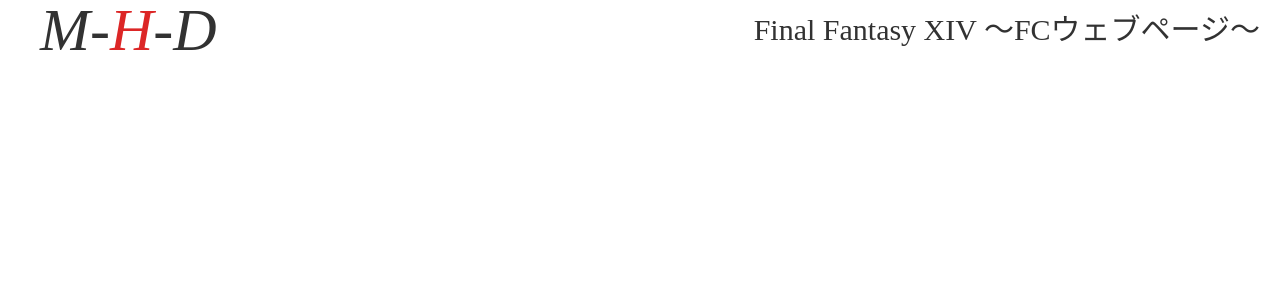
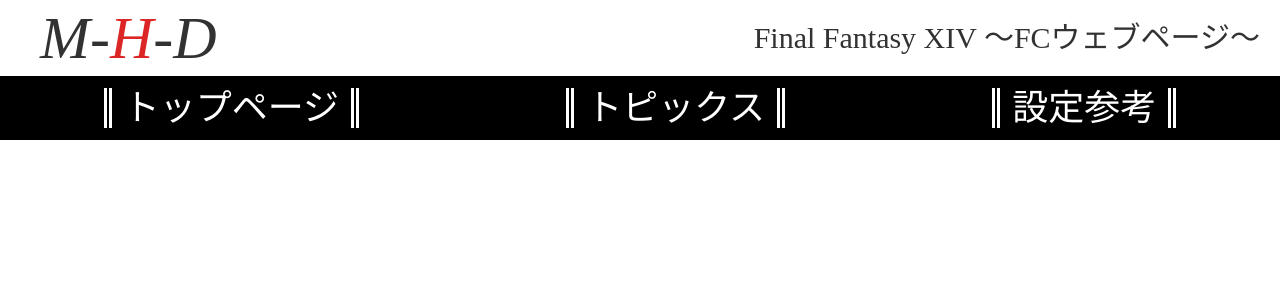
Before and after one commit to saqla/M-H-D_v.next, a Next.js app: page / in a window 1280 px wide. Shown: the top 300 px of the page. Built offline with nearby package versions, Linux system fonts and the light colour scheme.

Commit message:
✨ グローバルメニューの追加

```diff
--- /dev/null
+++ b/src/components/GlobalMenu.jsx
@@ -0,0 +1,27 @@
+import React from 'react'
+import Link from 'next/link'
+
+export const GlobalMenu = () => {
+  return (
+    <div className="hidden md:block">
+      {/* グローバルメニュー */}
+      <ul className="flex-around bg-black text-white text-2xl py-1 lg:text-4xl lg:py-3">
+        <li className="y-border">
+          <Link href="">
+            <p className="mx-3">トップページ</p>
+          </Link>
+        </li>
+        <li className="y-border">
+          <Link href="">
+            <p className="mx-3">トピックス</p>
+          </Link>
+        </li>
+        <li className="y-border">
+          <Link href="">
+            <p className="mx-3">設定参考</p>
+          </Link>
+        </li>
+      </ul>
+    </div>
+  )
+}
--- a/src/components/Header.jsx
+++ b/src/components/Header.jsx
@@ -1,19 +1,18 @@
 import React from 'react'
 import Link from 'next/link'
+import { GlobalMenu } from './GlobalMenu'
 
 export const Header = () => {
   return (
     <div>
       {/* タイトル */}
-      <div className="flex justify-between items-center">
+      <div className="flex-between my-2">
         <Link href="https://m-h-d-v-next.vercel.app/">
           <h1 className="text-2xl italic mx-5 md:text-4xl md:mx-10 lg:text-6xl">M-<span className="text-red-600">H</span>-D</h1>
         </Link>
         <p className="text-sm mx-2 md:text-xl md:mx-5 lg:text-3xl">Final Fantasy XIV 〜FCウェブページ〜</p>
       </div>
-
-      {/* グローバルメニュー */}
-
+      <GlobalMenu />
     </div>
   )
 }
--- a/src/styles/globals.css
+++ b/src/styles/globals.css
@@ -17,4 +17,16 @@ body {
   color: #323232;
 }
 
+.flex-between {
+  @apply flex justify-between items-center;
+}
+.flex-around {
+  @apply flex justify-around items-center;
+}
+
+.y-border {
+  border-left: .5rem double white;
+  border-right: .5rem double white;
+}
+
 @tailwind utilities;
```
